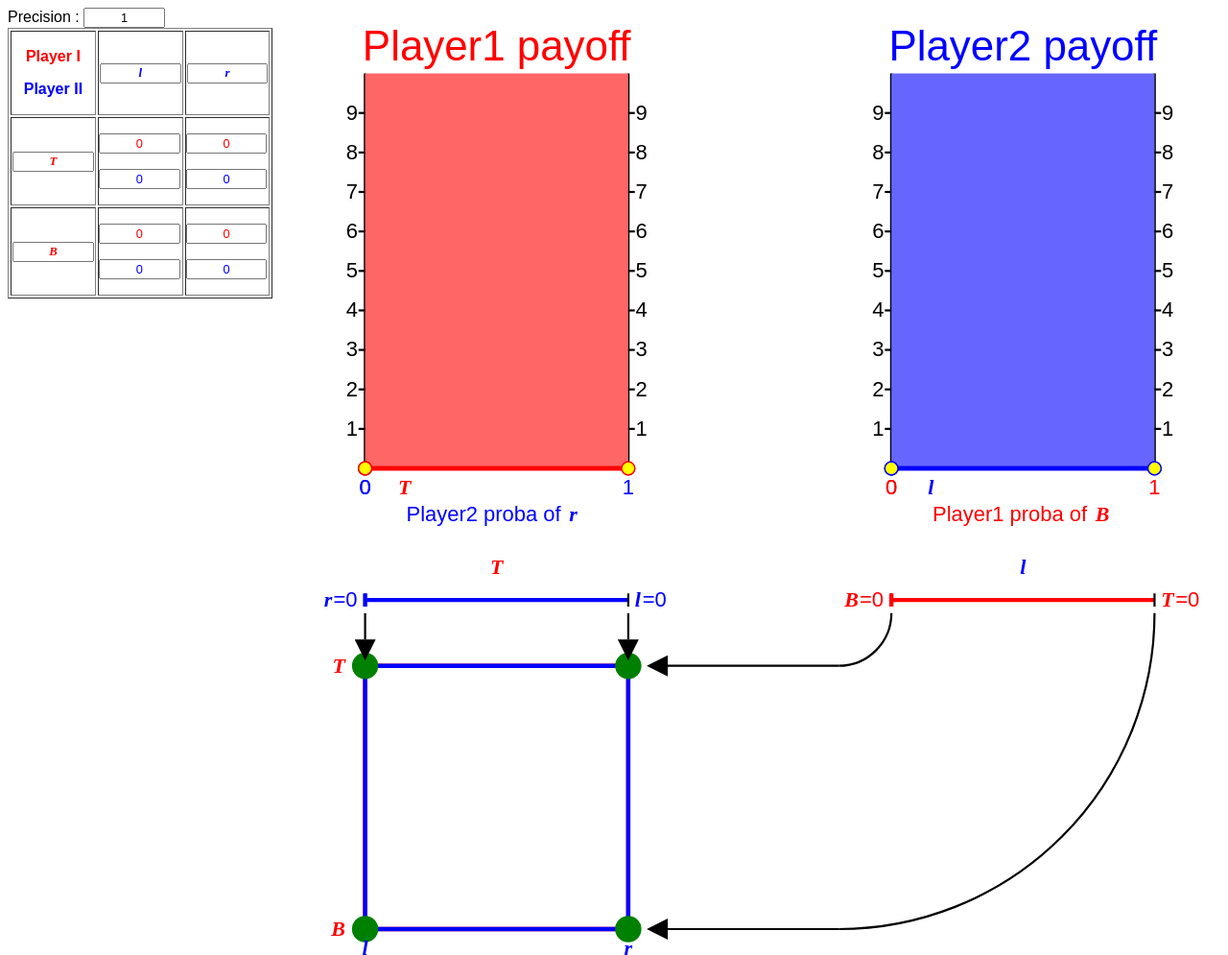
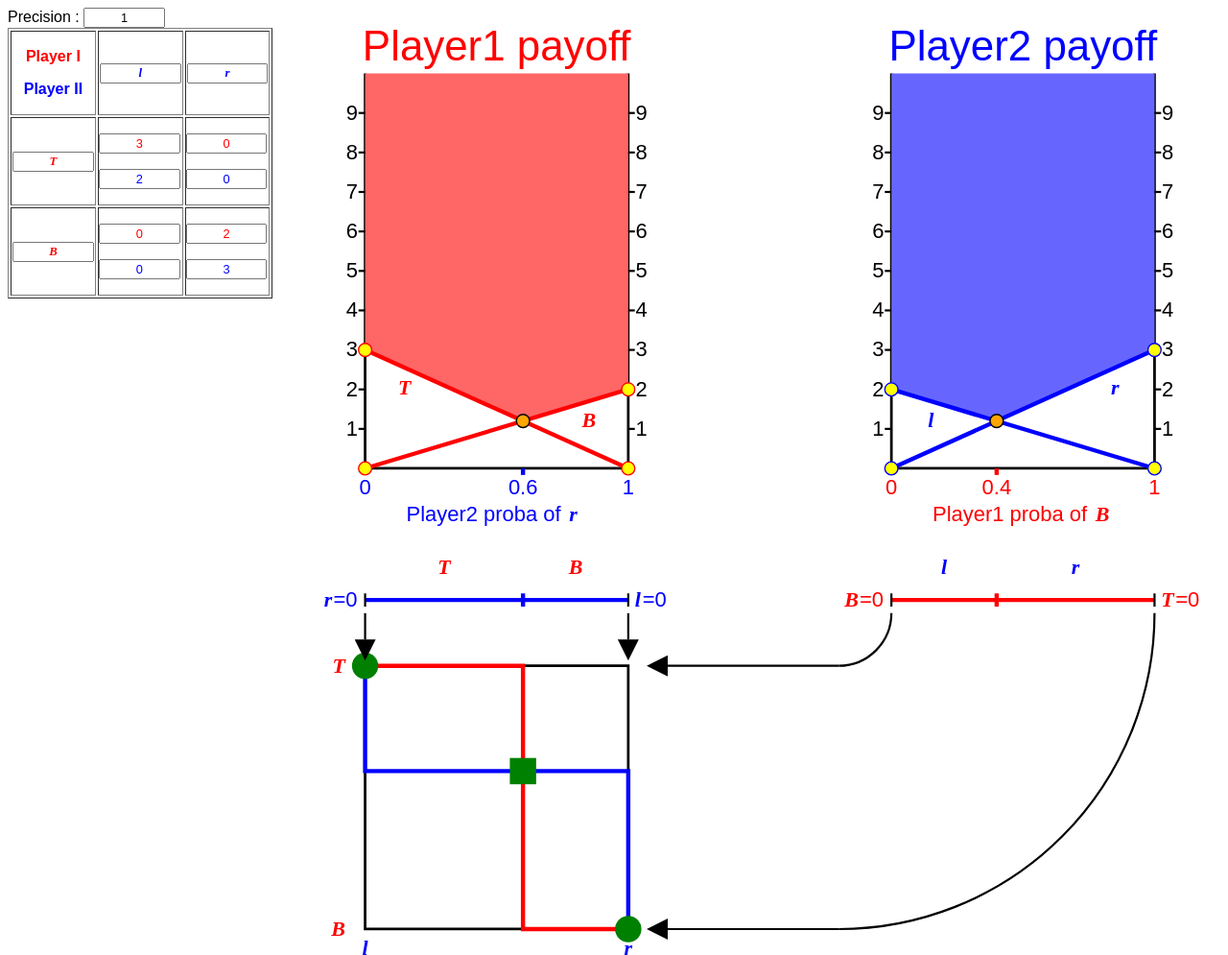
Before and after one commit to gambitproject/jsgte, a plain HTML site: page html/2by2_svg.html in a window 1280 px wide. Shown: the whole page at 96% size. Drawn offline with Linux system fonts and the light colour scheme.

Commit message:
changing default game

```diff
--- a/html/2by2_svg.html
+++ b/html/2by2_svg.html
@@ -687,8 +687,8 @@ function compute_firstP(){
   </tr>
   <tr>
       <th><label><input class="player1 strat" type="text" id="P1S1" onchange="redraw()" value="T"/> </label></th>
-    <td><p><input class="player1 payoff" type="text" id="P1_11" onchange="redraw()" value=0></p>
-        <p><input class="player2 payoff" type="text" id="P2_11"  onchange="redraw()" value=0></p>
+    <td><p><input class="player1 payoff" type="text" id="P1_11" onchange="redraw()" value=3></p>
+        <p><input class="player2 payoff" type="text" id="P2_11"  onchange="redraw()" value=2></p>
     </td>
     <td><p><input class="player1 payoff" type="text" id="P1_12" onchange="redraw()" value=0></p>
         <p><input class="player2 payoff" type="text" id="P2_12" onchange="redraw()" value=0></p>
@@ -701,8 +701,8 @@ function compute_firstP(){
         <p><input class="player2 payoff" type="text" id="P2_21"  onchange="redraw()" value=0></p>
     </td>
     <td>
-        <p><input class="player1 payoff" type="text" id="P1_22" onchange="redraw()" value=0></p>
-        <p><input class="player2 payoff" type="text" id="P2_22"  onchange="redraw()" value=0></p>
+        <p><input class="player1 payoff" type="text" id="P1_22" onchange="redraw()" value=2></p>
+        <p><input class="player2 payoff" type="text" id="P2_22"  onchange="redraw()" value=3></p>
     </td>
   </tr>
 </table>
```
